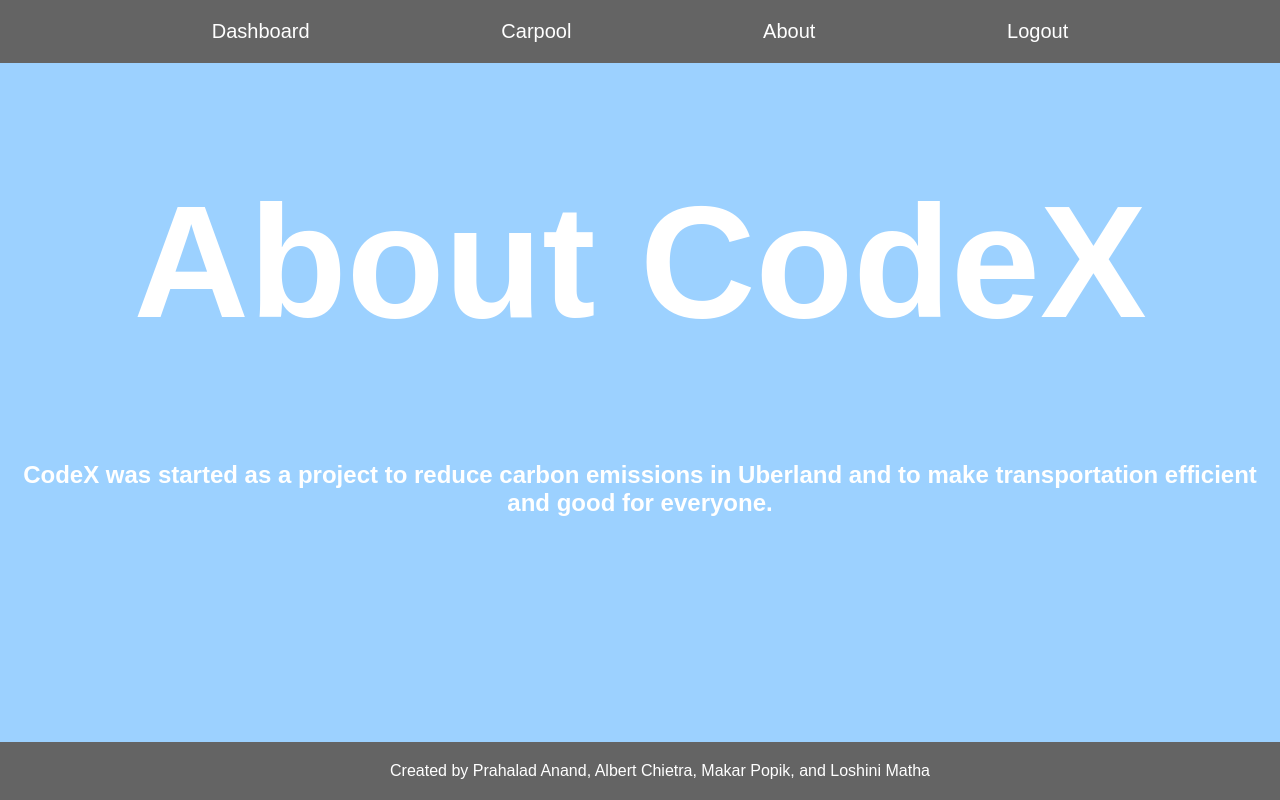
After one commit to PPilot2/UberHackathon23-24, a Flask app: page /about in a window 1280 px wide. The commit adds this page. Run offline with Flask 2, Linux system fonts and the light colour scheme.

```diff
--- a/app.py
+++ b/app.py
@@ -1,4 +1,4 @@
-from flask import Flask, render_template, url_for, redirect
+from flask import Flask, render_template, url_for, redirect, request
 from flask_sqlalchemy import SQLAlchemy
 from flask_login import UserMixin, login_user, LoginManager, login_required, logout_user, current_user
 from flask_wtf import FlaskForm
@@ -17,6 +17,7 @@ login_manager = LoginManager()
 login_manager.init_app(app)
 login_manager.login_view = 'login'
 
+activePools = {}
 
 @login_manager.user_loader
 def load_user(user_id):
@@ -63,6 +64,7 @@ def home():
 
 @app.route('/login', methods=['GET', 'POST'])
 def login():
+    global user
     form = LoginForm()
     if form.validate_on_submit():
         user = User.query.filter_by(username=form.username.data).first()
@@ -76,7 +78,6 @@ def login():
 @app.route('/dashboard', methods=['GET', 'POST'])
 @login_required
 def dashboard():
-    user = User.query.all()
     return render_template('dashboard.html', user=user)
 
 
@@ -100,6 +101,25 @@ def register():
 
     return render_template('register.html', form=form)
 
+@app.route('/pool')
+def pool():
+    return render_template('pool.html', user=user)
+
+@app.route('/createCarpool', methods=['GET', 'POST'])
+def createCarpool():
+    if request.method == 'POST':
+        # data = request.get_json()
+        location = request.form['location']
+        # print(data)
+        print(location)
+
+        return redirect(url_for('dashboard'))
+
+    return render_template('createPool.html', user=user)
+
+@app.route('/about')
+def about():
+    return render_template('about.html')
 
 if __name__ == "__main__":
     app.run(debug=True)
--- /dev/null
+++ b/static/script.js
@@ -0,0 +1,8 @@
+//longitude and latitude is printed to the console
+function getLocation() {
+  if (navigator.geolocation) {
+    navigator.geolocation.getCurrentPosition(showPosition);
+  } else {
+    x.innerHTML = "Geolocation is not supported by this browser.";
+  }
+}
--- a/static/style.css
+++ b/static/style.css
@@ -3,6 +3,11 @@ body {
     font-family: Arial, Helvetica, sans-serif;
     text-align: center;
     color: white;
+    margin: 0;
+    padding: 0;
+    width: 100%;
+    height: 100%;
+    overflow-x: hidden;
 }
 h1 {
     font-size: 160px;
@@ -21,9 +26,35 @@ a {
     padding: 100px;
 }
 
+#aboutText {
+    font-family: 30px;
+}
+
 input[type="text"], input[type="password"], input[type="submit"] {
     padding: 10px;
     border-radius: 5px;
     background-color: white;
     font-size: 30px;
 }
+
+nav {
+    background-color: rgb(100, 100, 100);
+    padding: 20px;
+    margin: 0;
+    font-size: 20px;
+    display: flex;
+    justify-content: space-evenly;
+}
+
+.navLink {
+    color: white;
+    font-size: 20px;
+}
+
+footer {
+    position: absolute;
+    bottom: 0;
+    width: 100%;
+    padding: 20px;
+    background-color: rgb(100, 100, 100);
+}
--- /dev/null
+++ b/templates/about.html
@@ -0,0 +1,9 @@
+{% extends 'base.html'%}
+{% include 'nav.html' %}
+<title>{% block title %} - About{% endblock %}</title>
+{% block content %}
+    {% block nav%}
+    {% endblock %}
+    <h1>About CodeX</h1>
+    <h2 id="aboutText">CodeX was started as a project to reduce carbon emissions in Uberland and to make transportation efficient and good for everyone.</h2>
+{% endblock %}
--- a/templates/base.html
+++ b/templates/base.html
@@ -4,9 +4,12 @@
     <meta charset="UTF-8">
     <meta name="viewport" content="width=device-width, initial-scale=1.0">
     <title>CodeX{% block title %}{% endblock %}</title>
-    <link rel="stylesheet" href="{{ url_for('static',filename='style.css') }}">
+    <link rel="stylesheet" href="{{ url_for('static', filename='style.css') }}">
+    <script src="https://ajax.googleapis.com/ajax/libs/jquery/3.5.1/jquery.min.js"></script>
+    <script src="{{ url_for('static', filename='script.js') }}"></script>
 </head>
 <body>
     <div class="content">{% block content %}{% endblock %}</div>
+    <footer>Created by Prahalad Anand, Albert Chietra, Makar Popik, and Loshini Matha</footer>
 </body>
 </html>
--- a/templates/dashboard.html
+++ b/templates/dashboard.html
@@ -1,6 +1,8 @@
 {% extends 'base.html' %}
+{% include 'nav.html' %}
 <title>{% block title %} - Dashboard{% endblock %}</title>
 {% block content %}
-    <h1>Hello {{user.username}}you are logged in.</h1>
-    <a href="{{url_for('logout')}}">Press here to logout</a>
+    {% block nav%}
+    {% endblock %}
+    <h1>Hi {{user.username}}!</h1>
 {% endblock %}
--- /dev/null
+++ b/templates/nav.html
@@ -0,0 +1,8 @@
+{% block nav %}
+        <nav>
+            <a href="{{ url_for('dashboard') }}" class="navLink">Dashboard</a>
+            <a href="{{ url_for('pool') }}" class="navLink">Carpool</a>
+            <a href="{{ url_for('about') }}" class="navLink">About</a>
+            <a href="{{url_for('logout')}}" class="navLink">Logout</a>
+        </nav>
+{% endblock %}
```
Also changed, not shown: templates/createPool.html (added, +23 -0 lines), templates/pool.html (added, +11 -0 lines), instance/database.db.
